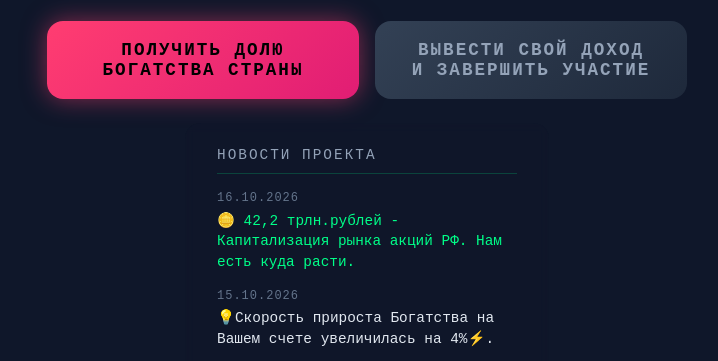
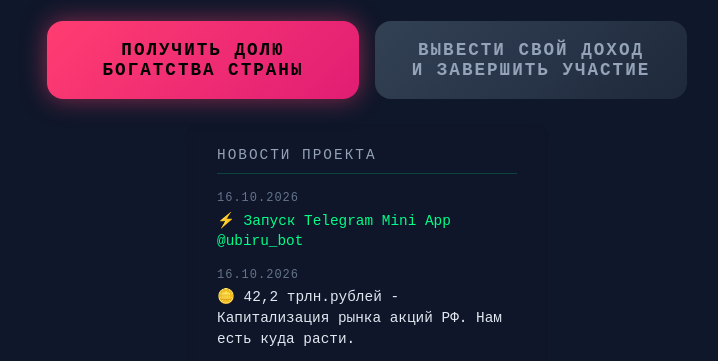
Before and after one commit to avladimirtsev/Another, a plain HTML site: page index.html in a window 1280 px wide. Shown: the part 425-786 px from the top of the page, without its empty margins (273-991 px from the left). Drawn offline with Linux system fonts and the light colour scheme.

Commit message:
Update index.html

```diff
--- a/index.html
+++ b/index.html
@@ -822,7 +822,8 @@
         // НОВОСТИ
         // ============================================================
         const news = [
-            { date: "16.10.2026", text: "🪙 42,2 трлн.рублей - Капитализация рынка акций РФ. Нам есть куда расти.", isNew: true },
+            { date: "16.10.2026", text: "⚡️ Запуск Telegram Mini App @ubiru_bot", isNew: true },
+            { date: "16.10.2026", text: "🪙 42,2 трлн.рублей - Капитализация рынка акций РФ. Нам есть куда расти."},
             { date: "15.10.2026", text: "💡Скорость прироста Богатства на Вашем счете увеличилась на 4%⚡️."},
             { date: "14.10.2026", text: "Подключение личного счета."},
             { date: "13.10.2026", text: "Подключение новой страны - Россия🇷🇺." },
```
